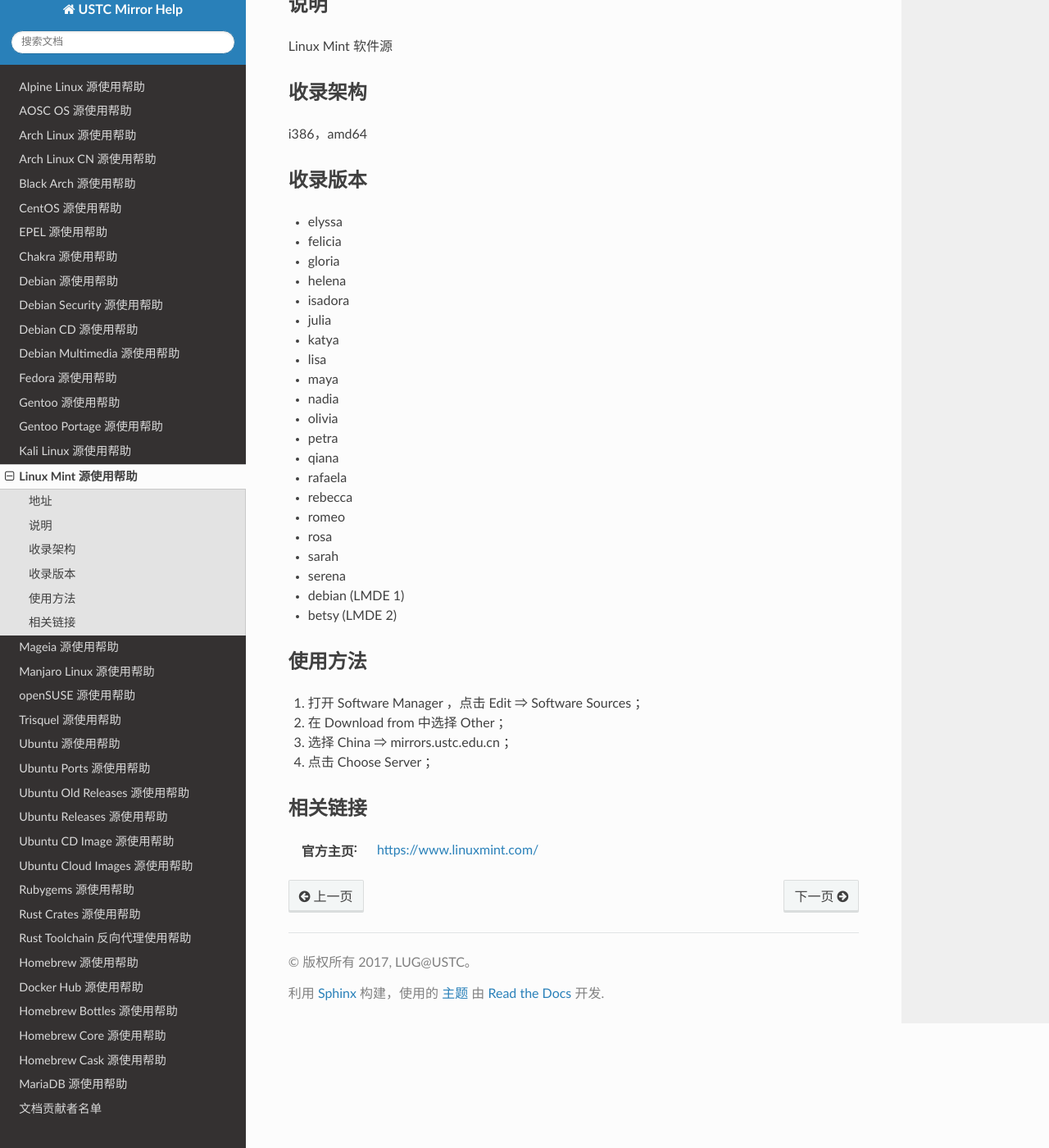
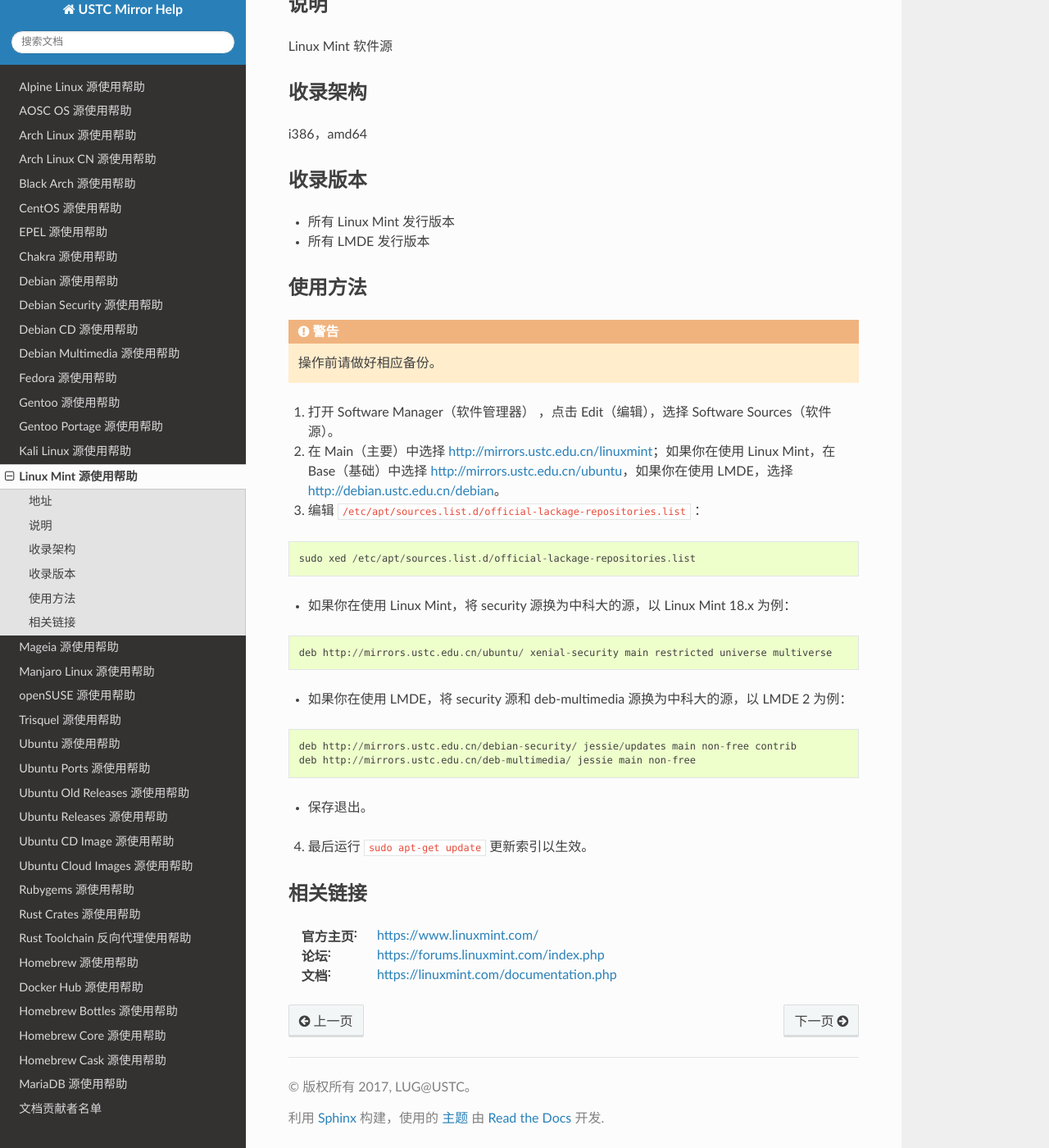
Before and after one commit to ustclug/mirrorhelp, a Sphinx documentation site: the page built from source/linuxmint.rst, in a window 1280 px wide and 1400 px high, scrolled down 289 px. Shown: the whole window at 82% size. Built offline with Sphinx 7.4.7 and the Read the Docs theme 2.0.0, drawn with Linux system fonts in a browser that asks for light colours; pages that are not in the unit, such as notebooks, are missing from menus.

Commit message:
Update linuxmint.rst

```diff
--- a/source/linuxmint.rst
+++ b/source/linuxmint.rst
@@ -20,37 +20,45 @@
 收录版本
 ========
 
-* elyssa
-* felicia
-* gloria
-* helena
-* isadora
-* julia
-* katya
-* lisa
-* maya
-* nadia
-* olivia
-* petra
-* qiana
-* rafaela
-* rebecca
-* romeo
-* rosa
-* sarah
-* serena
-* debian (LMDE 1)
-* betsy (LMDE 2)
+* 所有 Linux Mint 发行版本
+* 所有 LMDE 发行版本
 
 使用方法
 ========
 
-#. 打开 Software Manager ，点击 Edit ⇒ Software Sources ；
-#. 在 Download from 中选择 Other ；
-#. 选择 China ⇒ mirrors.ustc.edu.cn ；
-#. 点击 Choose Server ；
+.. warning::
+ 操作前请做好相应备份。
+
+1. 打开 Software Manager（软件管理器） ，点击 Edit（编辑），选择 Software Sources（软件源）。
+
+2. 在 Main（主要）中选择 http://mirrors.ustc.edu.cn/linuxmint；如果你在使用 Linux Mint，在 Base（基础）中选择 http://mirrors.ustc.edu.cn/ubuntu，如果你在使用 LMDE，选择 http://debian.ustc.edu.cn/debian。
+
+3. 编辑 :file:`/etc/apt/sources.list.d/official-lackage-repositories.list` ：
+
+::
+
+ sudo xed /etc/apt/sources.list.d/official-lackage-repositories.list
+
+* 如果你在使用 Linux Mint，将 security 源换为中科大的源，以 Linux Mint 18.x 为例：
+
+::
+
+ deb http://mirrors.ustc.edu.cn/ubuntu/ xenial-security main restricted universe multiverse
+
+* 如果你在使用 LMDE，将 security 源和 deb-multimedia 源换为中科大的源，以 LMDE 2 为例：
+
+::
+
+ deb http://mirrors.ustc.edu.cn/debian-security/ jessie/updates main non-free contrib
+ deb http://mirrors.ustc.edu.cn/deb-multimedia/ jessie main non-free
+
+* 保存退出。
+
+4. 最后运行 ``sudo apt-get update`` 更新索引以生效。
 
 相关链接
 ========
 
 :官方主页: https://www.linuxmint.com/
+:论坛: https://forums.linuxmint.com/index.php
+:文档: https://linuxmint.com/documentation.php
```
